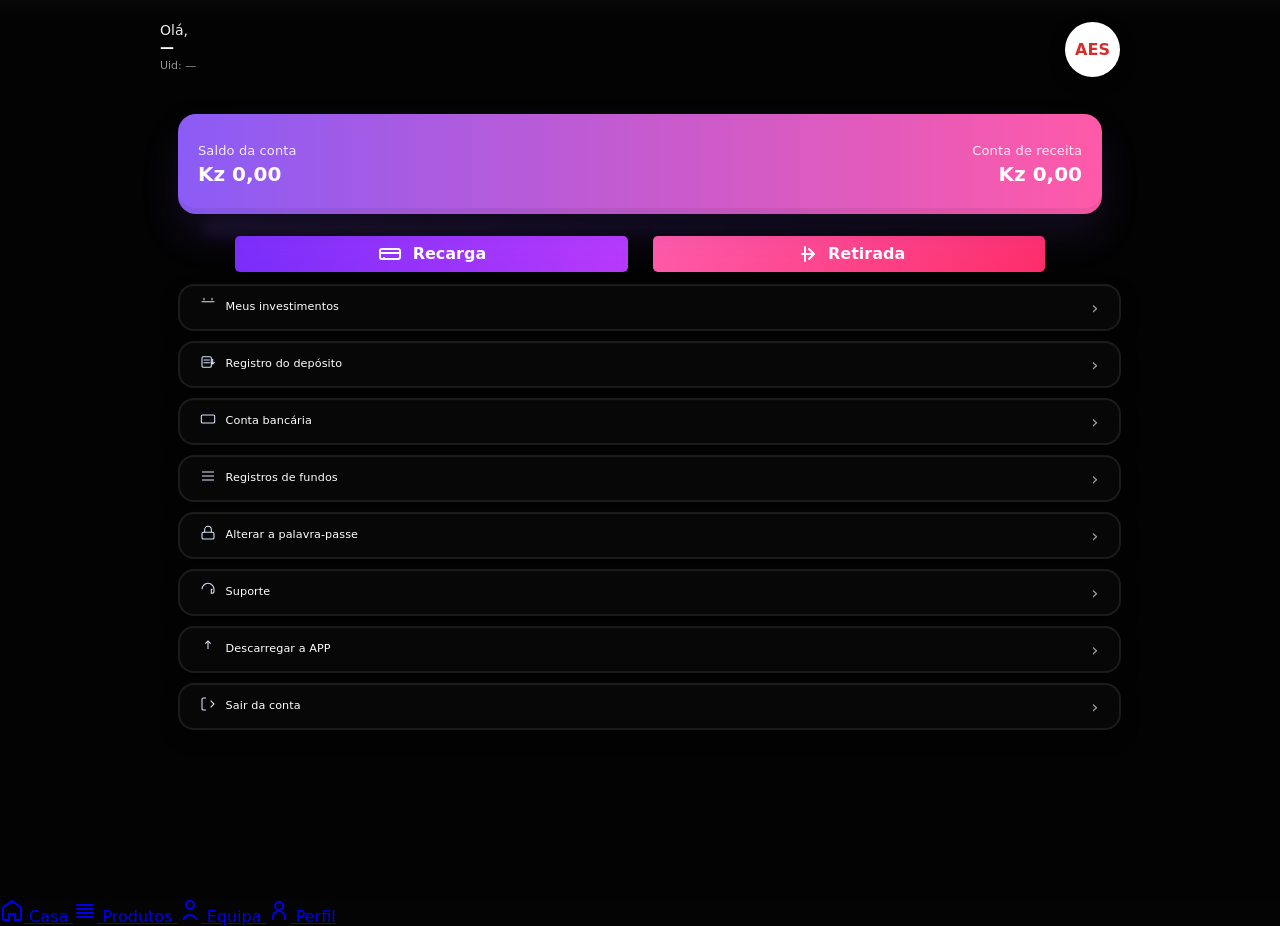
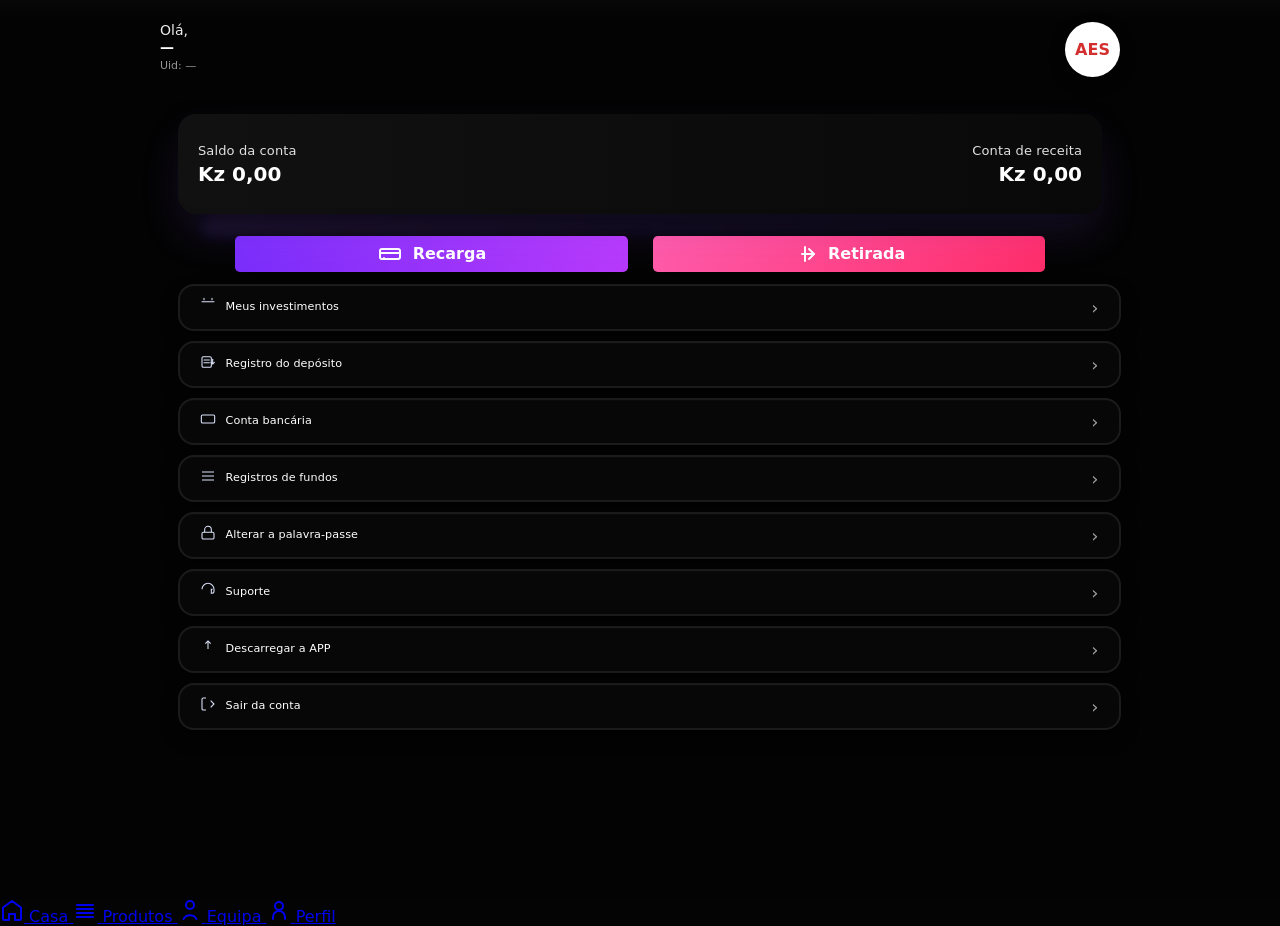

Update gradient colors in pessoal.css

--- a/pessoal.css
+++ b/pessoal.css
@@ -9,8 +9,8 @@
 
 :root{
   --bg-page:#040404;
-  --panel-grad-left: #8b5cf6;
-  --panel-grad-right:#ff5aa8;
+  --panel-grad-left: #111111 0%;
+  --panel-grad-right:#090909 100%;
   --card-radius: 18px;                /* ligeiramente menor para aparência mais sólida */
   --card-padding: 20px;               /* reduzido para compactar */
   --card-min-height: 100px;           /* reduzido */
